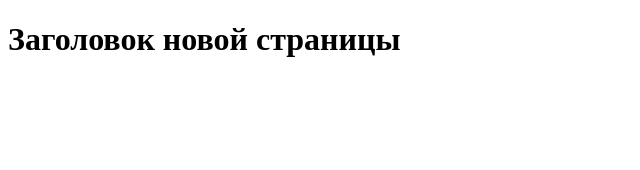
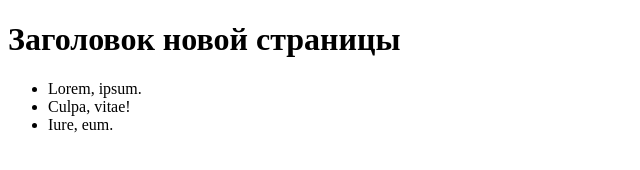
Before and after one commit to YulijaAl/ski-school-aleksandrova, a plain HTML site: page index.html in a window 1280 px wide. Shown: the whole page, without its empty margins (0-640 px from the left). Drawn offline with Linux system fonts and the light colour scheme.

Commit message:
Добавила список

```diff
--- a/index.html
+++ b/index.html
@@ -8,5 +8,10 @@
 </head>
 <body>
     <h1>Заголовок новой страницы</h1>
+    <ul>
+        <li>Lorem, ipsum.</li>
+        <li>Culpa, vitae!</li>
+        <li>Iure, eum.</li>
+    </ul>
 </body>
 </html>
```
